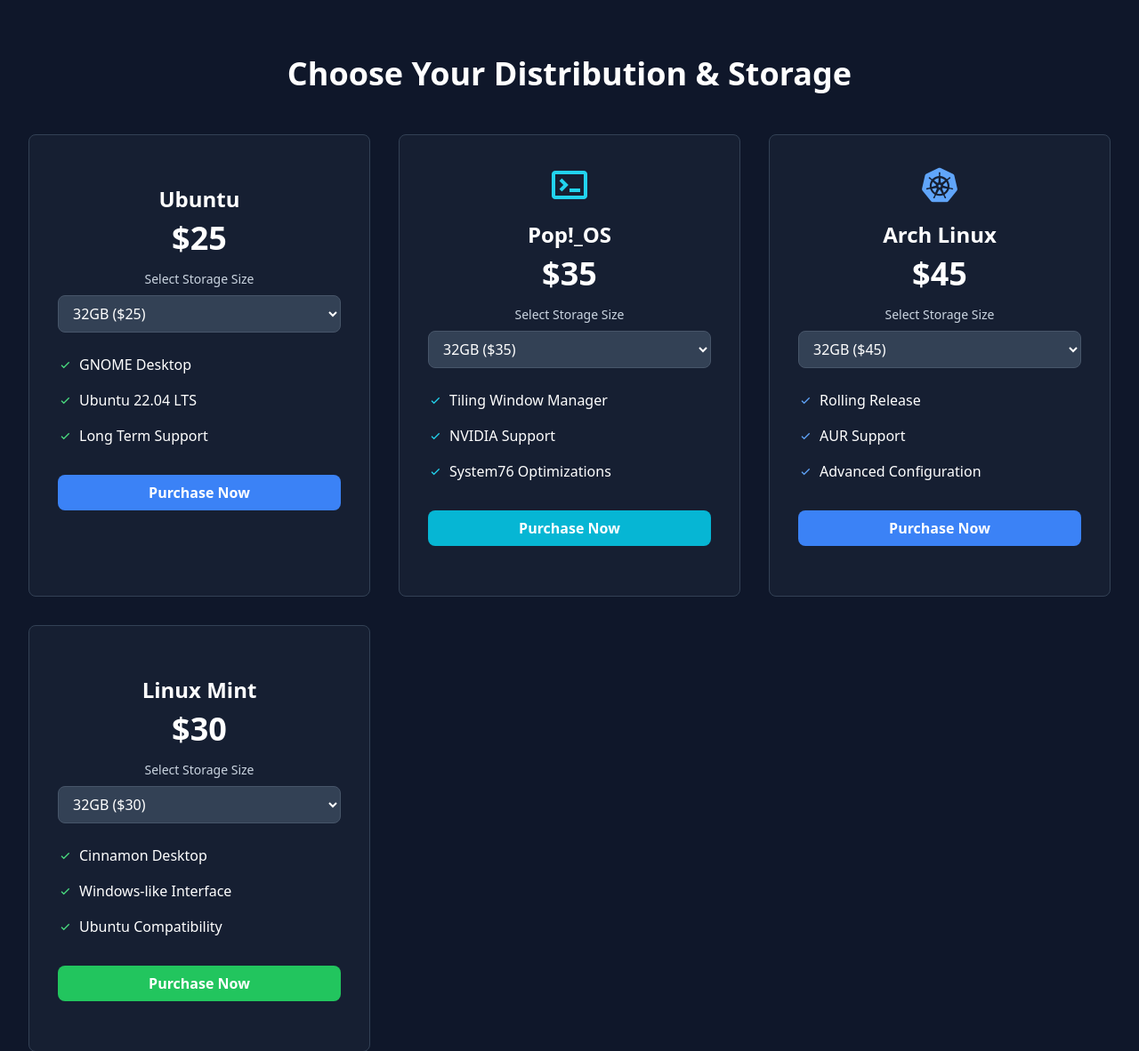
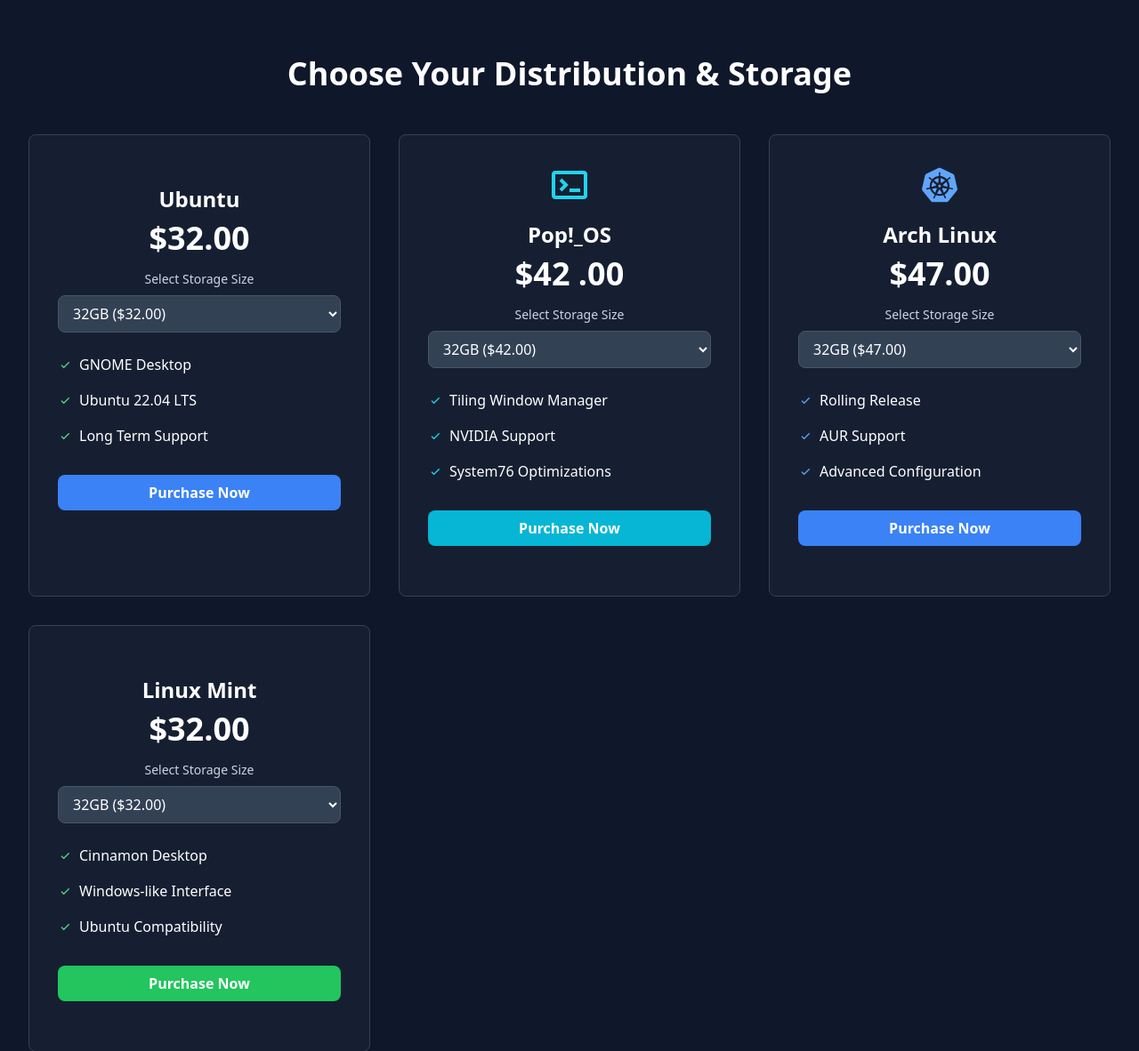
Before and after one commit to A2Pro/DevStick-Website, a Flask app: page /pricing in a window 1280 px wide. Shown: the part 65-1247 px from the top of the page at 89% size. Run offline with Flask 3, Linux system fonts and the light colour scheme; some libraries are stand-ins or nearby versions.

Commit message:
better pricing

```diff
--- a/templates/pricing.html
+++ b/templates/pricing.html
@@ -38,7 +38,7 @@
                         <div class="text-center mb-6">
                             <i class='bx bxl-ubuntu text-orange-500 text-5xl mb-4'></i>
                             <h3 class="text-2xl font-bold mb-2">Ubuntu</h3>
-                            <div class="text-4xl font-bold mb-4" id="ubuntu-price">$25</div>
+                            <div class="text-4xl font-bold mb-4" id="ubuntu-price">$32.00</div>
 
                             <div class="mb-6">
                                 <label class="block text-sm font-medium text-slate-300 mb-2">Select Storage Size</label>
@@ -46,12 +46,12 @@
                                     class="w-full bg-slate-700 border border-slate-600 rounded-lg px-3 py-2 text-white"
                                     onchange="updatePrice(this, 25, 'ubuntu-price')"
                                 >
-                                    <option value="32">32GB ($25)</option>
-                                    <option value="64">64GB ($30)</option>
-                                    <option value="128">128GB ($35)</option>
-                                    <option value="256">256GB ($45)</option>
-                                    <option value="512">512GB ($60)</option>
-                                    <option value="1024">1TB ($110)</option>
+                                    <option value="32">32GB ($32.00)</option>
+                                    <option value="64">64GB ($37.00)</option>
+                                    <option value="128">128GB ($42.00)</option>
+                                    <option value="256">256GB ($52.00)</option>
+                                    <option value="512">512GB ($67.00)</option>
+                                    <option value="1024">1TB ($117.00)</option>
                                 </select>
                             </div>
 
@@ -85,7 +85,7 @@
                         <div class="text-center mb-6">
                             <i class='bx bx-terminal text-cyan-400 text-5xl mb-4'></i>
                             <h3 class="text-2xl font-bold mb-2">Pop!_OS</h3>
-                            <div class="text-4xl font-bold mb-4" id="pop-price">$35</div>
+                            <div class="text-4xl font-bold mb-4" id="pop-price">$42 .00</div>
 
                             <div class="mb-6">
                                 <label class="block text-sm font-medium text-slate-300 mb-2">Select Storage Size</label>
@@ -93,12 +93,12 @@
                                     class="w-full bg-slate-700 border border-slate-600 rounded-lg px-3 py-2 text-white"
                                     onchange="updatePrice(this, 35, 'pop-price')"
                                 >
-                                    <option value="32">32GB ($35)</option>
-                                    <option value="64">64GB ($40)</option>
-                                    <option value="128">128GB ($45)</option>
-                                    <option value="256">256GB ($55)</option>
-                                    <option value="512">512GB ($70)</option>
-                                    <option value="1024">1TB ($120)</option>
+                                    <option value="32">32GB ($42.00)</option>
+                                    <option value="64">64GB ($47.00)</option>
+                                    <option value="128">128GB ($52.00)</option>
+                                    <option value="256">256GB ($62.00)</option>
+                                    <option value="512">512GB ($77.00)</option>
+                                    <option value="1024">1TB ($127.00)</option>
                                 </select>
                             </div>
 
@@ -132,7 +132,7 @@
                         <div class="text-center mb-6">
                             <i class='bx bxl-kubernetes text-blue-400 text-5xl mb-4'></i>
                             <h3 class="text-2xl font-bold mb-2">Arch Linux</h3>
-                            <div class="text-4xl font-bold mb-4" id="arch-price">$45</div>
+                            <div class="text-4xl font-bold mb-4" id="arch-price">$47.00</div>
 
                             <div class="mb-6">
                                 <label class="block text-sm font-medium text-slate-300 mb-2">Select Storage Size</label>
@@ -140,12 +140,12 @@
                                     class="w-full bg-slate-700 border border-slate-600 rounded-lg px-3 py-2 text-white"
                                     onchange="updatePrice(this, 40, 'arch-price')"
                                 >
-                                    <option value="32">32GB ($45)</option>
-                                    <option value="64">64GB ($50)</option>
-                                    <option value="128">128GB ($55)</option>
-                                    <option value="256">256GB ($65)</option>
-                                    <option value="512">512GB ($80)</option>
-                                    <option value="1024">1TB ($130)</option>
+                                    <option value="32">32GB ($47.00)</option>
+                                    <option value="64">64GB ($52.00)</option>
+                                    <option value="128">128GB ($57.00)</option>
+                                    <option value="256">256GB ($67.00)</option>
+                                    <option value="512">512GB ($82.00)</option>
+                                    <option value="1024">1TB ($132.00)</option>
                                 </select>
                             </div>
 
@@ -179,7 +179,7 @@
                         <div class="text-center mb-6">
                             <i class='bx bxl-mint text-green-500 text-5xl mb-4'></i>
                             <h3 class="text-2xl font-bold mb-2">Linux Mint</h3>
-                            <div class="text-4xl font-bold mb-4" id="mint-price">$30</div>
+                            <div class="text-4xl font-bold mb-4" id="mint-price">$32.00</div>
 
                             <div class="mb-6">
                                 <label class="block text-sm font-medium text-slate-300 mb-2">Select Storage Size</label>
@@ -187,12 +187,12 @@
                                     class="w-full bg-slate-700 border border-slate-600 rounded-lg px-3 py-2 text-white"
                                     onchange="updatePrice(this, 25, 'mint-price')"
                                 >
-                                    <option value="32">32GB ($30)</option>
-                                    <option value="64">64GB ($35)</option>
-                                    <option value="128">128GB ($40)</option>
-                                    <option value="256">256GB ($50)</option>
-                                    <option value="512">512GB ($65)</option>
-                                    <option value="1024">1TB ($115)</option>
+                                    <option value="32">32GB ($32.00)</option>
+                                    <option value="64">64GB ($37.00)</option>
+                                    <option value="128">128GB ($42.00)</option>
+                                    <option value="256">256GB ($52.00)</option>
+                                    <option value="512">512GB ($67.00)</option>
+                                    <option value="1024">1TB ($117.00)</option>
                                 </select>
                             </div>
 
@@ -255,7 +255,6 @@
     </div>
 
     <!-- Customer Info Modal -->
-    <!-- Customer Info Modal (continued) -->
     <div id="customerModal" class="fixed inset-0 bg-black bg-opacity-50 z-50 hidden">
         <div class="min-h-screen flex items-center justify-center p-4">
             <div class="bg-slate-800 rounded-lg max-w-2xl w-full max-h-[90vh] overflow-y-auto p-6">
@@ -281,7 +280,7 @@
 
                     <!-- Shipping Address -->
                     <div class="space-y-4">
-                        <h3 class="text-lg font-semibold">Shipping Address. WE ONLY SHIP TO THE US. Your refund may take weeks to proccess if you buy it outside!</h3>
+                        <h3 class="text-lg font-semibold">Shipping Address</h3>
                         <div>
                             <label class="block text-sm font-medium mb-1">Full Name</label>
                             <input type="text" required name="name"
@@ -307,19 +306,15 @@
                         <div class="grid grid-cols-1 md:grid-cols-2 gap-4">
                             <div>
                                 <label class="block text-sm font-medium mb-1">ZIP/Postal Code</label>
-                                <input type="text" required name="zipCode"
+                                <input type="text" required name="zipCode" onchange="updateShippingOptions()"
                                     class="w-full bg-slate-700 border border-slate-600 rounded px-3 py-2">
                             </div>
                             <div>
                                 <label class="block text-sm font-medium mb-1">Country</label>
                                 <select required name="country"
                                     class="w-full bg-slate-700 border border-slate-600 rounded px-3 py-2">
-                                    <option value="">Select Country</option>
                                     <option value="US">United States</option>
                                     <option value="CA">Canada</option>
-                                    <option value="GB">United Kingdom</option>
-                                    <option value="AU">Australia</option>
-                                    <option value="DE">Germany</option>
                                 </select>
                             </div>
                         </div>
@@ -344,6 +339,23 @@
                                 <option value="legacy">Legacy BIOS</option>
                                 <option value="both">Both UEFI & Legacy</option>
                             </select>
+                        </div>
+                    </div>
+
+                    <!-- Shipping Method -->
+                    <div class="space-y-4">
+                        <h3 class="text-lg font-semibold">Shipping Method</h3>
+                        <div>
+                            <label class="block text-sm font-medium mb-1">Select Shipping Option</label>
+                            <select required name="shipping"
+                                class="w-full bg-slate-700 border border-slate-600 rounded px-3 py-2"
+                                onchange="updateTotalPrice()">
+                                <option value="">Select shipping method...</option>
+                            </select>
+                        </div>
+                        <div class="text-right">
+                            <p class="text-sm text-slate-400">Total Price:</p>
+                            <p class="text-lg font-bold" id="total-price">$0.00</p>
                         </div>
                     </div>
 
@@ -386,24 +398,22 @@
     <!-- Stripe Integration -->
     <script src="https://js.stripe.com/v3/"></script>
     <script>
-        const stripe = Stripe('pk_live_51QZOneEHP8FE5L0s2ArTmJUBHfBJV3p9YFFEMXeA7zkzZOucOxKJhS5Ii0h5u8NrRtzq0rmqomUFJtP7VCILFY2X00DInHMRa2'); // Replace with your publishable key
+        const stripe = Stripe('pk_live_51QZOneEHP8FE5L0s2ArTmJUBHfBJV3p9YFFEMXeA7zkzZOucOxKJhS5Ii0h5u8NrRtzq0rmqomUFJtP7VCILFY2X00DInHMRa2');
 
         const storagePrices = {
-            '32': 7.00,    // $7.00
-            '64': 12.00,   // $12.00
-            '128': 17.00,  // $17.00
-            '256': 27.00,  // $27.00
-            '512': 42.00,  // $42.00
-            '1024': 92.00  // $92.00
+            '32': 7.00,
+            '64': 12.00,
+            '128': 17.00,
+            '256': 27.00,
+            '512': 42.00,
+            '1024': 92.00
         };
-
-
 
         function updatePrice(select, basePrice, priceElementId) {
             const storageSize = select.value;
             const storagePrice = storagePrices[storageSize];
             const totalPrice = basePrice + storagePrice;
-            document.getElementById(priceElementId).textContent = `$${totalPrice}`;
+            document.getElementById(priceElementId).textContent = `$${totalPrice.toFixed(2)}`;
         }
 
         function handlePurchase(productId, priceElementId) {
```
